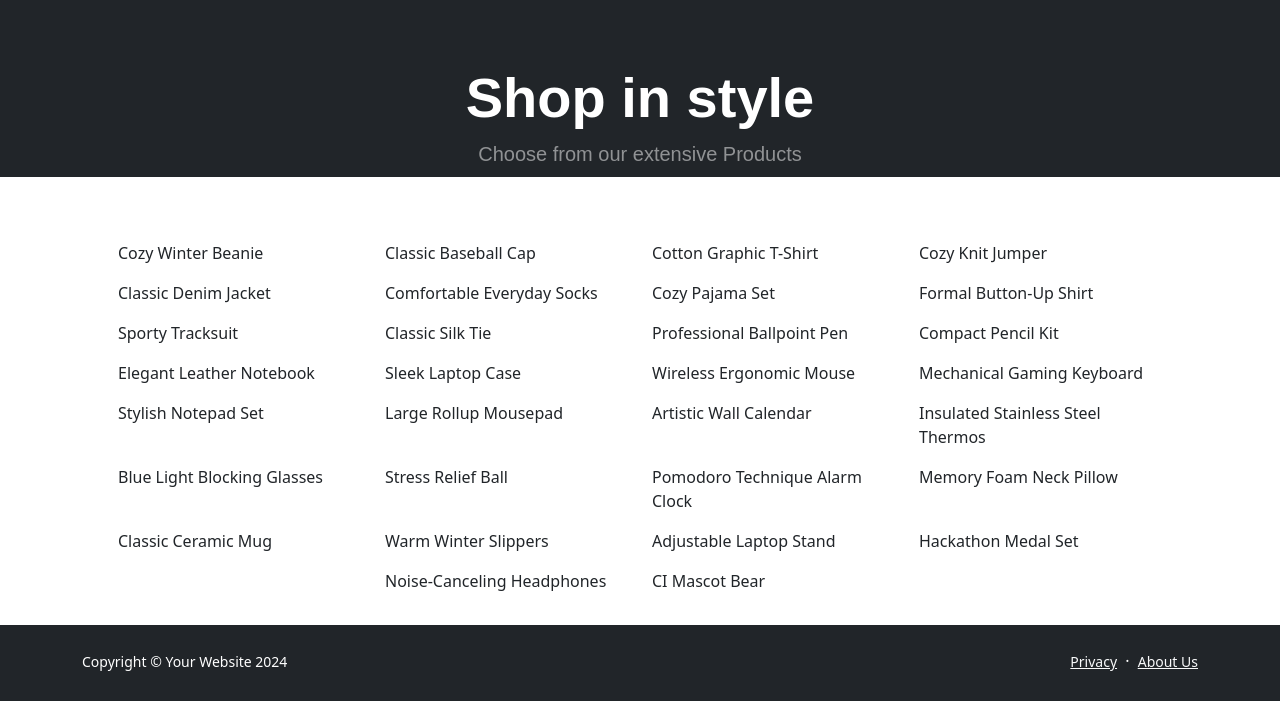
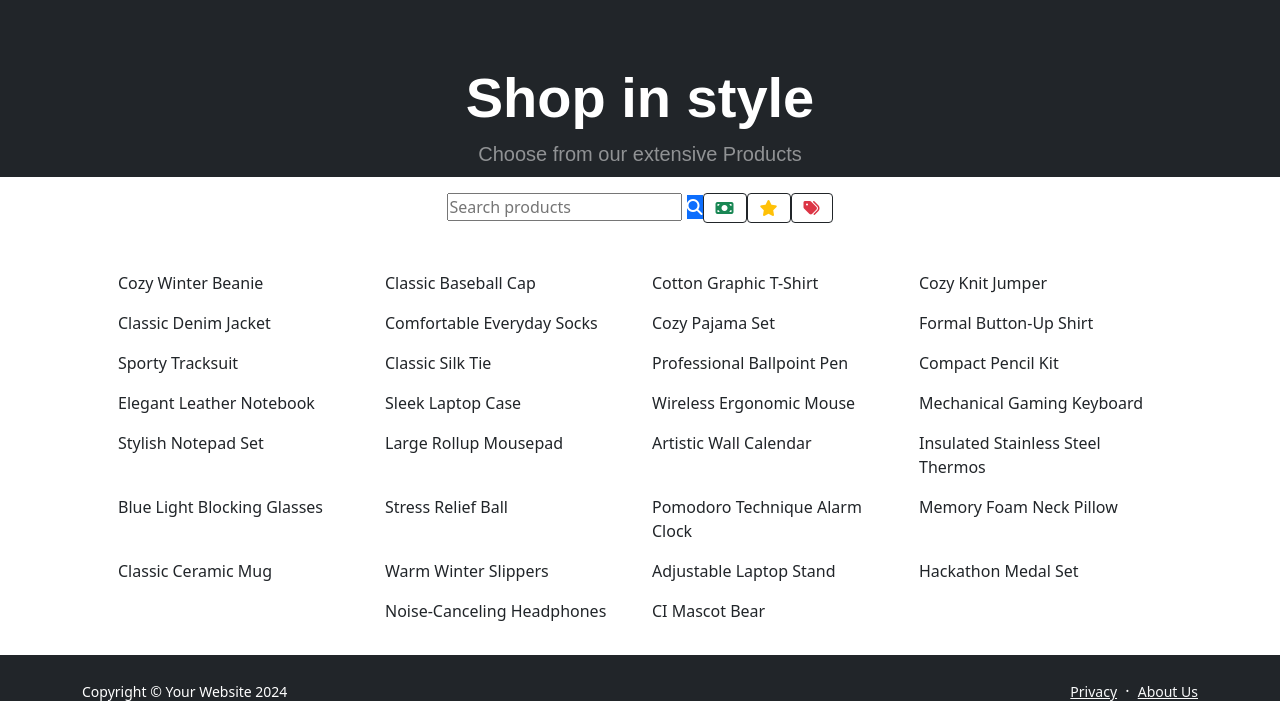
Before and after one commit to Noah-Samawi/ci-swag, a Django app: page /products/ in a window 1280 px wide. Shown: the part 74-775 px from the top of the page. Run offline with Django 3.2, Linux system fonts and the light colour scheme; data comes from the database, SQL or seed files in the repository; parts of the project's set-up code (start-up, migrations or seed data) failed here and were passed over; some libraries are stand-ins or nearby versions.

Commit message:
Install basic search functionality to product page

```diff
--- a/products/templates/products/products.html
+++ b/products/templates/products/products.html
@@ -20,6 +20,42 @@
 {% block content %}
     <!-- Section-->
     <section class="py-3 bg-white">
+
+        <form method='GET' action='{% url "products" %}' class='mx-auto d-flex justify-content-center search-container'>
+            <div class="search"> <input type="text" class="search-input" placeholder="Search products" name="q" value={% if query %}{{query}}{% endif %}> <button type='submit' class="search-icon btn-primary border-0"> <i class="fa fa-search"></i> </a></div>
+              <button type="submit" class='btn btn-outline-dark align-items-center d-flex' name="sort" value="price">
+                <i class="fa-solid fa-money-bill text-success"></i>
+                {% if sort == 'price' %}
+                    {% if direction == 'asc' %}
+                        <i class="fa-solid fa-sort-down ms-2"></i>
+                        <input type="hidden" name="direction" value="desc">
+                    {% else %}
+                        <i class="fa-solid fa-sort-up ms-2"></i>
+                        <input type="hidden" name="direction" value="asc">
+                    {% endif %}
+                {% endif %}
+            </button>
+
+            <button type="submit" class='btn btn-outline-dark align-items-center d-flex' name="sort" value="rating">
+              <i class="fa-solid fa-star text-warning"></i>
+              {% if sort == 'rating' %}
+                  {% if direction == 'asc' %}
+                      <i class="fa-solid fa-sort-down ms-2"></i>
+                      <input type="hidden" name="direction" value="desc">
+                  {% else %}
+                      <i class="fa-solid fa-sort-up ms-2"></i>
+                      <input type="hidden" name="direction" value="asc">
+                  {% endif %}
+              {% else %}
+              {% endif %}
+            </button>
+
+            <button type="submit" class='btn btn-outline-dark align-items-center d-flex' name="sort" value="sale">
+              <i class="fa-solid fa-tags text-danger"></i>
+            </button>
+        </form>
+
+
         <div class="container px-lg-5 mt-5">
           <div
             class="row row-cols-2 row-cols-md-3 row-cols-xl-4 justify-content-center"
--- a/products/views.py
+++ b/products/views.py
@@ -1,18 +1,51 @@
 """Product Views"""
 
 from django.shortcuts import render
+from django.db.models import Q
+from django.db.models.functions import Lower
+
+from .models import Product, Category
 
 
-from .models import Product
-
-# Create your views here.
 def all_products(request):
     """ A view to show all products, including sorting and search queries """
 
     products = Product.objects.all()
+    query = None
+    categories = None
+    category = ''
+    sort = None
+    direction = 'asc'
+
+    if 'category' in request.GET:
+            categories = request.GET['category'].split(',')
+            products = products.filter(category__name__in=categories)
+            categories = Category.objects.filter(name__in=categories)
+            category = request.GET['category']
+
+    if 'q' in request.GET:
+        query = request.GET['q']
+        if not query:
+            query = ''
+        queries = Q(name__icontains=query) | Q(description__icontains=query)
+        products = products.filter(queries)
+
+    if 'sort' in request.GET:
+        sortkey = request.GET['sort']
+        sort = sortkey
+        if 'direction' in request.GET:
+            direction = request.GET['direction']
+            if direction == 'desc':
+                sortkey = f'-{sortkey}'
+        products = products.order_by(sortkey)
 
     context = {
         'products': products,
+        'current_categories': categories,
+        'category': f"{category} products",
+        'sort': sort,
+        'direction': direction,
+        'query': query
     }
 
     return render(request, 'products/products.html', context)
```
